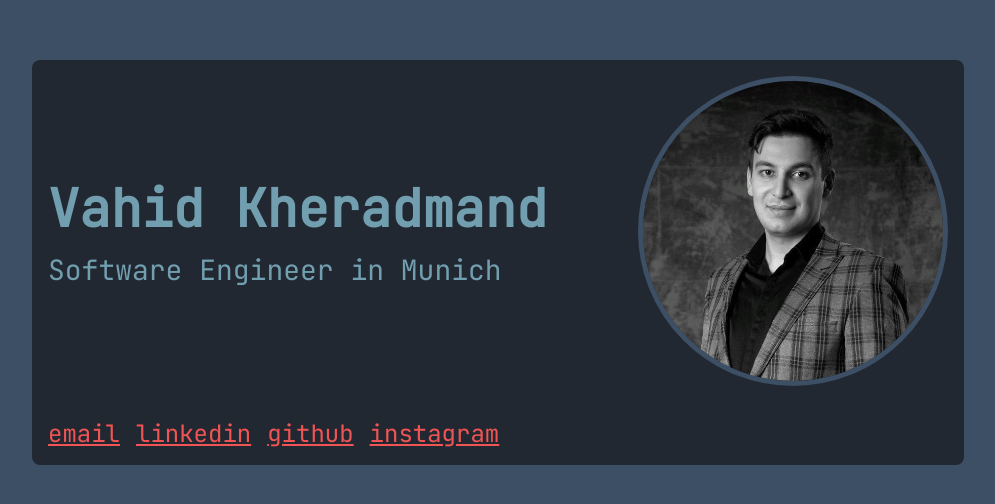
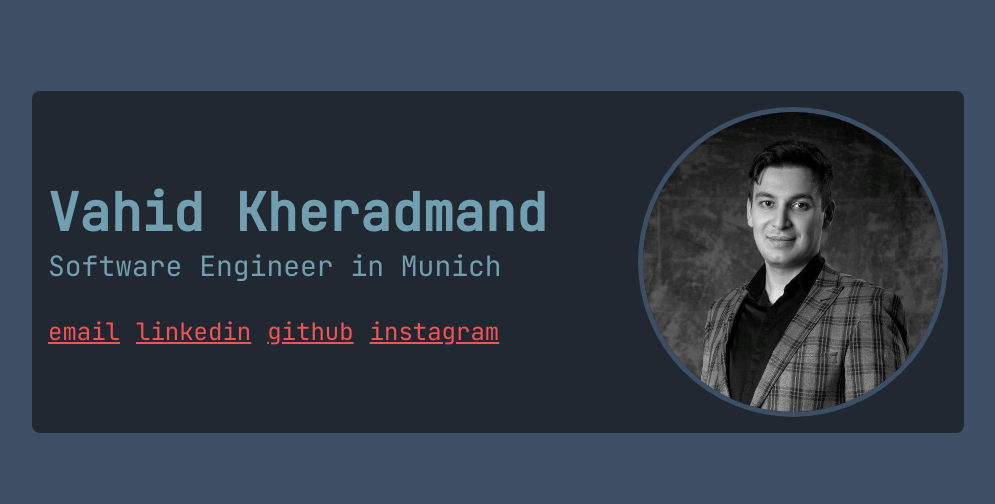
Before and after one commit to developerium/developerium.github.io, a React (Create React App) app: page / in a window 1280 px wide. Shown: the part 138-642 px from the top of the page, without its empty margins (142-1137 px from the left). Built offline with nearby package versions, Linux system fonts and the light colour scheme.

Commit message:
Adjust app style

```diff
--- a/src/App.tsx
+++ b/src/App.tsx
@@ -2,7 +2,6 @@ import React from 'react';
 import styled from 'styled-components';
 import { AppStyle } from './AppStyle';
 import { Header } from './Header';
-import { SocialLinks } from './SocialLinks';
 import { appColor, maxWidth } from './theme';
 
 const Root = styled.div`
@@ -19,8 +18,6 @@ const Root = styled.div`
   background-color: ${appColor};
 
   @media (max-width: ${maxWidth}px) {
-    justify-content: space-evenly;
-
     width: 85%;
     height: 85%;
   }
@@ -31,7 +28,6 @@ function App() {
     <Root>
       <AppStyle />
       <Header />
-      <SocialLinks />
     </Root>
   );
 }
--- a/src/Header.tsx
+++ b/src/Header.tsx
@@ -2,6 +2,7 @@ import React, { FC } from 'react';
 import styled from 'styled-components';
 
 import myImage from './assets/me-01.jpg';
+import { SocialLinks } from './SocialLinks';
 import { bodyColor, maxWidth, textColor } from './theme';
 
 const Root = styled.div`
@@ -11,6 +12,7 @@ const Root = styled.div`
 
   @media (max-width: ${maxWidth}px) {
     flex-direction: column-reverse;
+    height: 85%;
   }
 `;
 
@@ -28,7 +30,6 @@ const Title = styled.div`
 
 const Subtitle = styled.div`
   color: ${textColor};
-  padding-top: 8px;
   font-size: 28px;
 `;
 
@@ -49,6 +50,7 @@ export const Header: FC = () => (
     <ColumnWrapper>
       <Title>Vahid Kheradmand</Title>
       <Subtitle>Software Engineer in Munich</Subtitle>
+      <SocialLinks />
     </ColumnWrapper>
 
     <ColumnWrapper>
```
